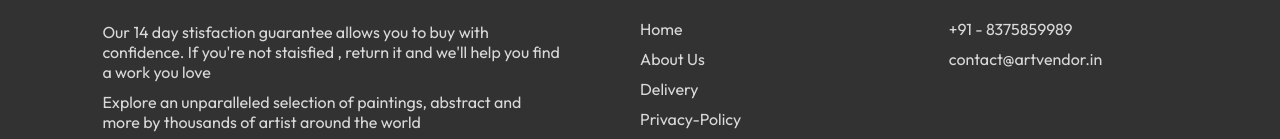
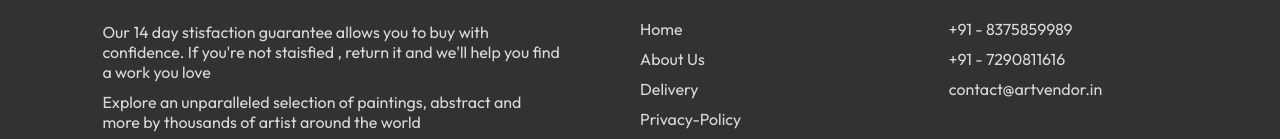
Before and after one commit to NamanAggarwal21/ArtVendor, a React (Vite) app in the folder frontend/: page /myorders in a window 1280 px wide. Shown: the part 404-543 px from the top of the page. Built offline with nearby package versions, Linux system fonts and the light colour scheme; no server answers.

Commit message:
Update Footer.jsx

```diff
--- a/frontend/src/components/Footer/Footer.jsx
+++ b/frontend/src/components/Footer/Footer.jsx
@@ -34,6 +34,7 @@ const Footer = () => {
                 <h2>GET IN TOUCH</h2>
                 <ul>
                     <li>+91 - 8375859989</li>
+                    <li>+91 - 7290811616</li>
                     <li>contact@artvendor.in</li>
                 </ul>
             </div>
```
